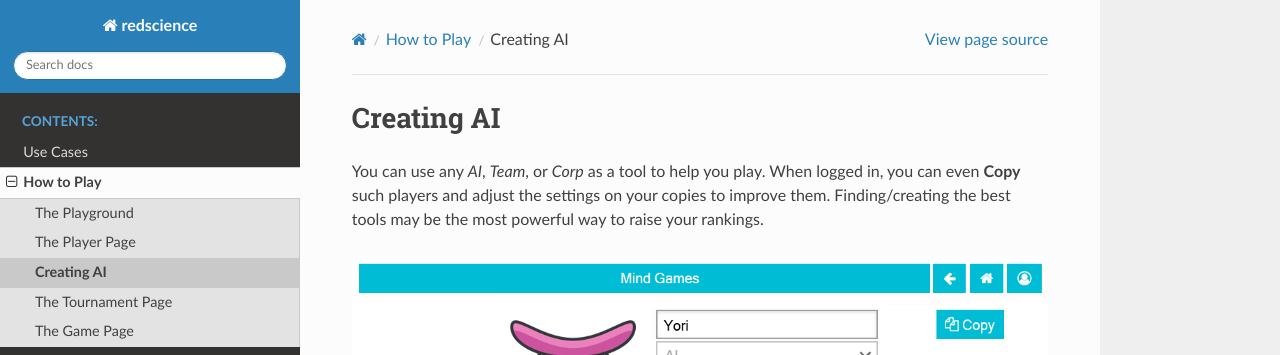
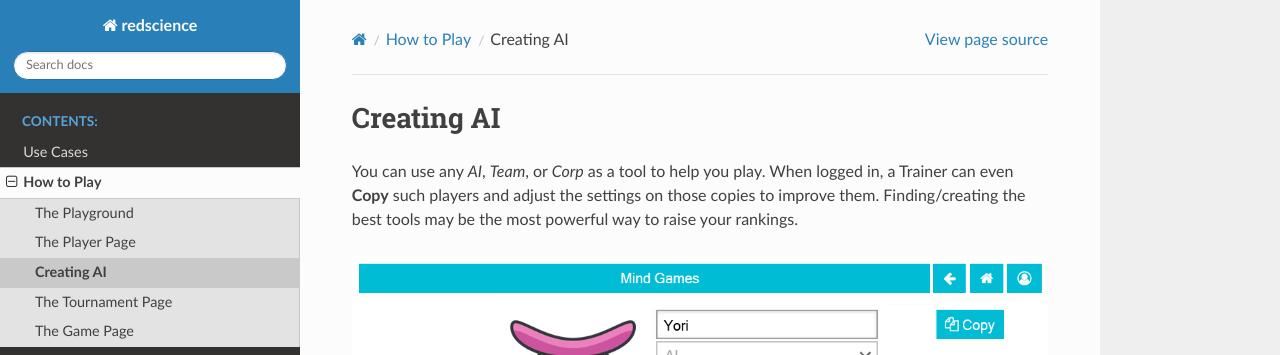
Before and after one commit to ChrisSantosLang/redscience, a Sphinx documentation site: the page built from docs/source/playerfactory.rst, in a window 1280 px wide and 900 px high. Shown: the top 355 px of the window. Built offline with Sphinx 7.4.7 and the Read the Docs theme 2.0.0, drawn with Linux system fonts in a browser that asks for light colours; pages that are not in the unit, such as notebooks, are missing from menus.

Commit message:
Update playerfactory.rst

```diff
--- a/docs/source/playerfactory.rst
+++ b/docs/source/playerfactory.rst
@@ -3,8 +3,8 @@ Creating AI
 ===========
 
 You can use any *AI*, *Team*, or *Corp* as a tool to help you
-play. When logged in, you can even **Copy** such players and adjust the
-settings on your copies to improve them. Finding/creating the best tools
+play. When logged in, a Trainer can even **Copy** such players and adjust the
+settings on those copies to improve them. Finding/creating the best tools
 may be the most powerful way to raise your rankings.
 
 .. image:: releases/images/CurriculumSimple.png
```
